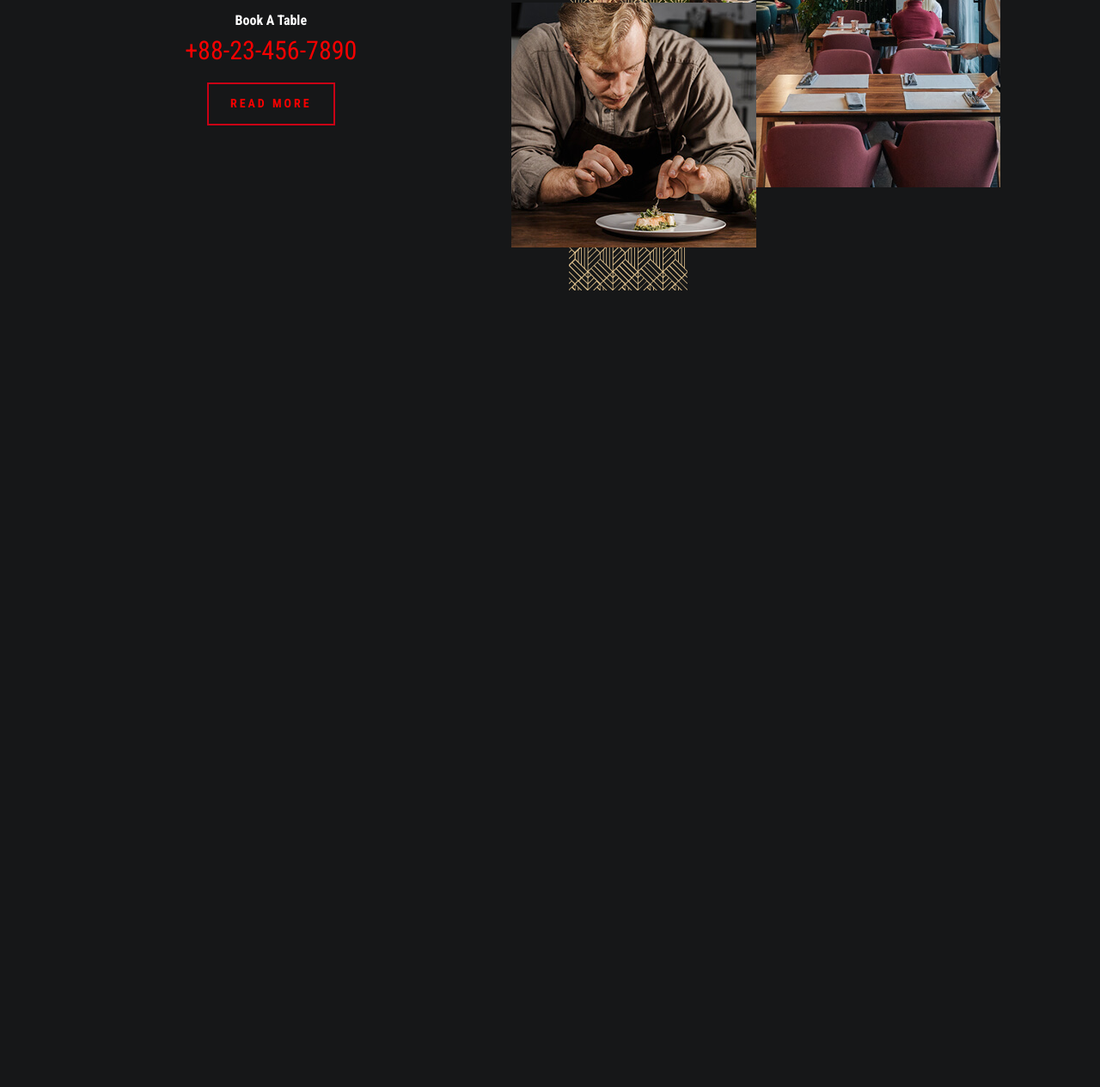
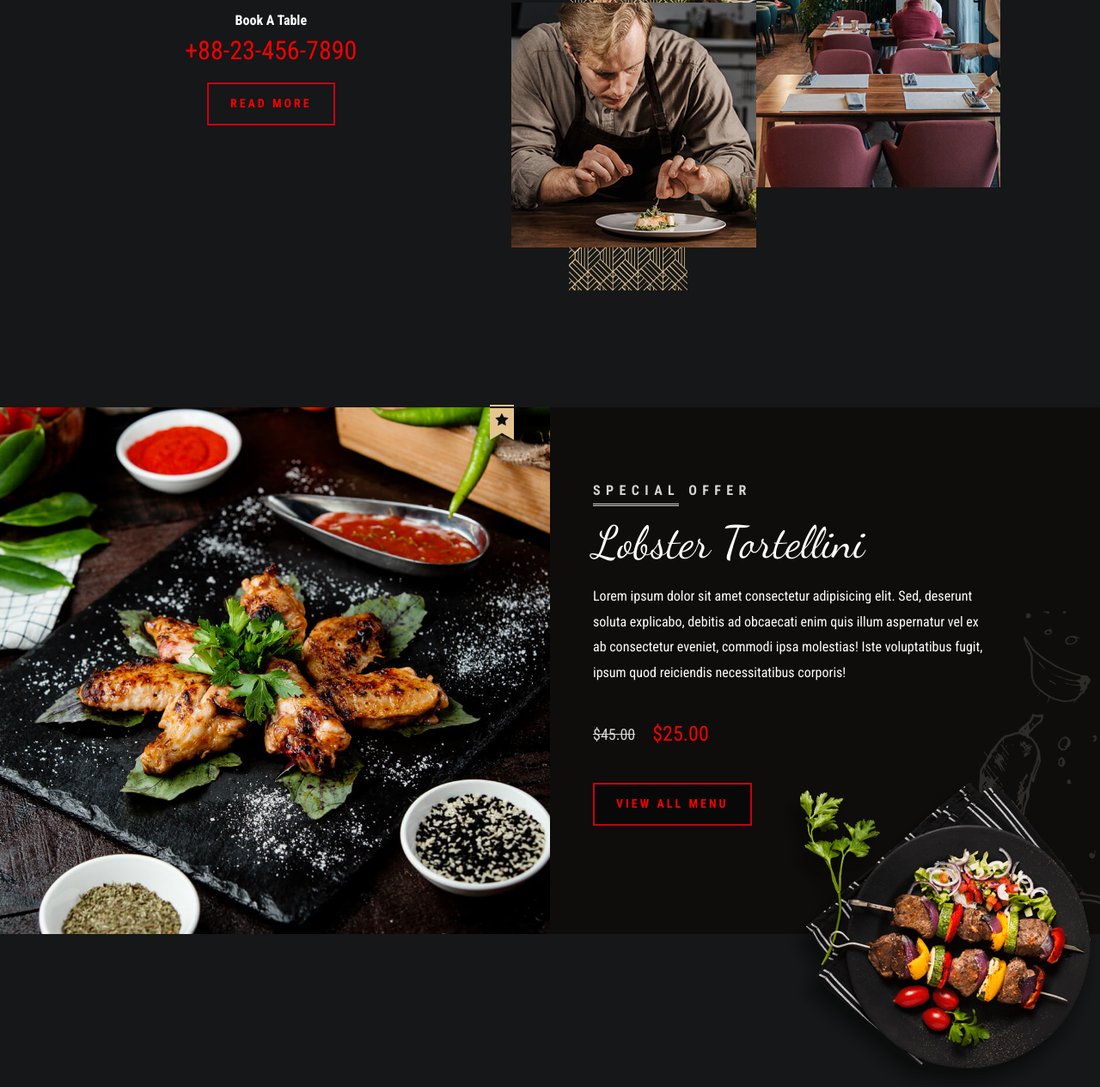
Before and after one commit to nvklap/cafe, a website built with Parcel: page src/index.html in a window 1280 px wide. Shown: the part 2436-3701 px from the top of the page at 86% size. Before the commit the page ends 2840 px from the top, so only its background shows below. Built offline with nearby package versions, Linux system fonts and the light colour scheme.

Commit message:
feat(special): add special section

```diff
--- a/src/index.html
+++ b/src/index.html
@@ -43,6 +43,7 @@
       <include src="./partials/hero.html"></include>
       <include src="./partials/service.html"></include>
       <include src="./partials/about.html"></include>
+      <include src="./partials/special.html"></include>
     </main>
   </body>
 </html>
--- /dev/null
+++ b/src/partials/special.html
@@ -0,0 +1,60 @@
+<section class="special text-center" aria-label="special-label">
+  <div class="special__banner">
+    <img
+      src="./images/special-dish-banner.jpg"
+      alt="Special Offer"
+      class="img-cover"
+      width="940"
+      height="900"
+    />
+  </div>
+
+  <div class="special__content bg-black-10">
+    <div class="container">
+      <img
+        src="./images/badge-1.png"
+        alt="badge"
+        class="abs-img"
+        width="28"
+        height="28"
+      />
+    </div>
+
+    <p class="special__subtitle section__subtitle label-2">Special Offer</p>
+    <h2 class="headline-1 section__title">Lobster Tortellini</h2>
+
+    <p class="special__text section__text">
+      Lorem ipsum dolor sit amet consectetur adipisicing elit. Sed, deserunt
+      soluta explicabo, debitis ad obcaecati enim quis illum aspernatur vel ex
+      ab consectetur eveniet, commodi ipsa molestias! Iste voluptatibus fugit,
+      ipsum quod reiciendis necessitatibus corporis!
+    </p>
+
+    <div class="special__pricing wrapper">
+      <del class="special__original-price del body-3">$45.00</del>
+      <span class="special__discount-price span body-1">$25.00</span>
+    </div>
+
+    <a href="#" class="special__btn btn btn--dark">
+      <span class="btn__forward">View All Menu</span>
+      <span class="btn__behind" aria-hidden="true">View All Menu</span>
+    </a>
+  </div>
+
+  <img
+    src="./images/shape-4.png"
+    alt="shape"
+    class="special__shape shape special__shape--up"
+    width="179"
+    height="359"
+    loading="lazy"
+  />
+  <img
+    src="./images/shape-9.png"
+    alt="shape"
+    class="special__shape shape special__shape--bottom"
+    width="351"
+    height="462"
+    loading="lazy"
+  />
+</section>
--- a/src/sass/components/_index.scss
+++ b/src/sass/components/_index.scss
@@ -8,3 +8,4 @@
 @forward 'slider';
 @forward 'service';
 @forward 'about';
+@forward 'special';
--- /dev/null
+++ b/src/sass/components/_special.scss
@@ -0,0 +1,104 @@
+@use '../utils/' as u;
+
+.special {
+  padding-block-start: 7rem;
+  text-align: left;
+
+  @include u.breakpoints(medium) {
+    display: grid;
+    grid-template-columns: 1fr 1fr;
+    position: relative;
+  }
+
+  @include u.breakpoints(xxlarge) {
+    position: relative;
+    overflow: visible;
+  }
+
+  &__banner {
+    @include u.breakpoints(medium) {
+    }
+  }
+
+  &__content {
+    padding: 5rem 2rem;
+
+    @include u.breakpoints(medium) {
+      padding-inline: 5rem 2.5rem;
+    }
+  }
+
+  &__subtitle {
+    &::after {
+      @include u.breakpoints(medium) {
+        margin-inline: 0;
+      }
+    }
+  }
+
+  &__text {
+    margin-block: 1.6rem 4rem;
+    @include u.breakpoints(xlarge) {
+      max-width: 46rem;
+      margin-inline: 0;
+    }
+  }
+
+  &__pricing {
+    display: flex;
+    justify-content: center;
+    align-items: center;
+    gap: 2rem;
+    margin-block-end: 4rem;
+
+    @include u.breakpoints(medium) {
+      justify-content: start;
+    }
+  }
+
+  &__original-price {
+    color: var(--c-grey);
+  }
+  &__discount-price {
+    color: var(--c-bright-red);
+  }
+
+  &__btn {
+    margin-inline: auto;
+    @include u.breakpoints(medium) {
+      margin-inline: 0;
+    }
+  }
+
+  & .abs-img {
+    margin-inline: auto;
+    margin-block-end: 1.2rem;
+    width: auto;
+
+    @include u.breakpoints(medium) {
+      position: absolute;
+      top: calc(7rem - 0.3rem);
+      left: calc(50% - 7rem);
+      z-index: 1;
+    }
+  }
+
+  &__shape {
+    display: none;
+
+    @include u.breakpoints(xlarge) {
+      display: block;
+      right: 0;
+      z-index: 1;
+
+      &--up {
+        top: 45%;
+      }
+      &--bottom {
+        bottom: 0;
+        transform: translateY(50%);
+        width: max-content;
+      }
+    }
+  }
+}
```
Also changed, not shown: src/images/shape-4.png (added), src/images/shape-9.png (added), src/images/special-dish-banner.jpg (added).
